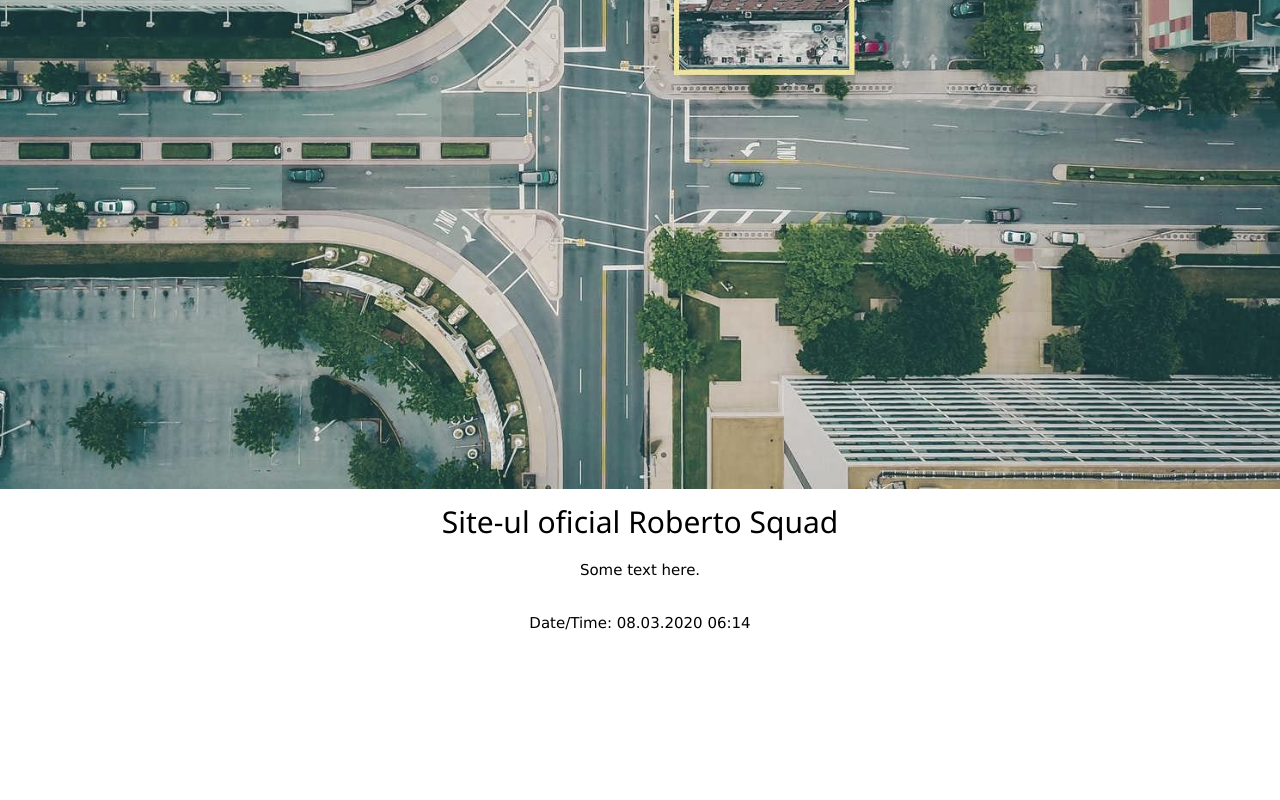
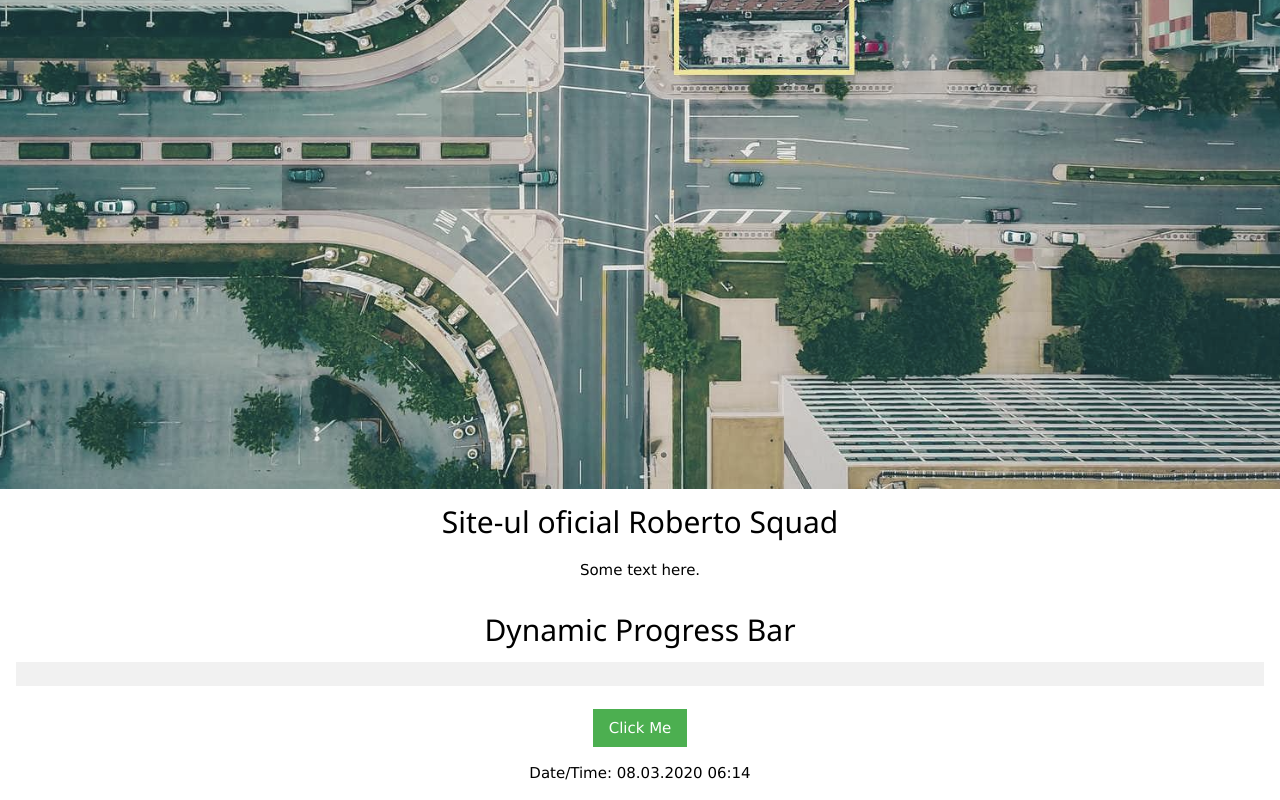
Before and after one commit to robertandrei98/robertandrei98.github.io, a plain HTML site: page index.html in a window 1280 px wide. Shown: the part 322-1122 px from the top of the page. Before the commit the page ends 972 px from the top, so only its background shows below. Drawn offline with Linux system fonts and the light colour scheme.

Commit message:
Update index.html

```diff
--- a/index.html
+++ b/index.html
@@ -44,6 +44,43 @@
 </a> -->
   <p>Some text here.</p>
 </div>
+
+
+
+
+<!-- PROGRES BAR -->
+
+<div class="w3-container w3-center">
+  <h2 align = "center">Dynamic Progress Bar</h2>
+
+  <div class="w3-light-grey">
+    <div id="myBar" class="w3-green" style="height:24px;width:0"></div>
+  </div>
+  <br>
+
+  <button class="w3-button w3-green " onclick="move()">Click Me</button>
+</div>
+
+<script>
+function move() {
+  var elem = document.getElementById("myBar");
+  var width = 1;
+  var id = setInterval(frame, 10);
+  function frame() {
+    if (width >= 100) {
+      clearInterval(id);
+    } else {
+      width++;
+      elem.style.width = width + '%';
+    }
+  }
+}
+</script>
+
+<!-- /PROGRES BAR -->
+
+<!-- DATE AND TIME -->
+
 <div class="w3-container w3-center">
 <p>Date/Time: <span id="datetime"></span></p>
 </div>
@@ -51,6 +88,8 @@
 var dt = new Date();
 document.getElementById("datetime").innerHTML = (("0"+dt.getDate()).slice(-2)) +"."+ (("0"+(dt.getMonth()+1)).slice(-2)) +"."+ (dt.getFullYear()) +" "+ (("0"+dt.getHours()).slice(-2)) +":"+ (("0"+dt.getMinutes()).slice(-2));
 </script>
+
+<!-- /DATE AND TIME -->
 
 <script>
 function w3_open() {
```
